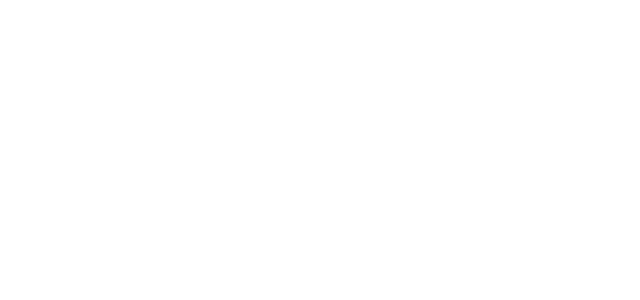
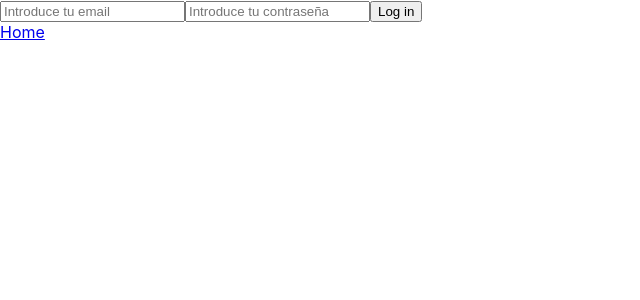
Before and after one commit to CherokiDev/dental-clinic-frontend, a React (Create React App) app: page /login in a window 1280 px wide. Shown: the top 300 px of the page, without its empty margins (0-640 px from the left). Built offline with nearby package versions, Linux system fonts and the light colour scheme.

Commit message:
creating container Login

```diff
--- a/src/App.js
+++ b/src/App.js
@@ -2,12 +2,16 @@
 import { BrowserRouter, Switch, Route } from 'react-router-dom';
 import './App.css';
 import Home from './containers/Home/Home';
+import Login from './containers/Login/Login';
+import Register from './containers/Register/Register'
 
 function App() {
   return (
     <BrowserRouter>
       <Switch>
         <Route path='/' component={Home} exact/>
+        <Route path='/login' component={Login} exact/>
+        <Route path='/register' component={Register} exact/>
       </Switch>
     </BrowserRouter>
   );
--- a/src/containers/Home/Home.jsx
+++ b/src/containers/Home/Home.jsx
@@ -0,0 +1,19 @@
+import React from 'react';
+import { Link } from 'react-router-dom';
+
+
+const Home = () =>  {
+  return (
+    <div>
+      <home>
+        <Link to="/login">Login</Link>
+      </home>
+      <register>
+        <Link to="/register">Register</Link>
+      </register>
+    </div>
+  )
+}
+
+
+export default Home;
--- /dev/null
+++ b/src/containers/Login/Login.jsx
@@ -0,0 +1,34 @@
+import React from 'react';
+import axios from 'axios';
+import { Link } from 'react-router-dom';
+
+
+const Login = () => {
+    const handleSubmit = event => {
+        event.preventDefault();
+        const user = {
+            email: event.target.email.value,
+            password: event.target.password.value
+        };
+        axios.post('http://localhost:3004/users/login', user)
+            .then(res => {
+                console.log(res)
+            })
+            .catch(error => console.log(error.response.data))
+    }
+
+    return (
+        <div>
+            <form className="login-form" onSubmit={handleSubmit}>
+                <input type="email" name="email" required placeholder="Introduce tu email" />
+                <input type="password" name="password" required placeholder="Introduce tu contraseña" />
+                <button type="submit">Log in</button>
+            </form>
+            <back>
+                <Link to ='/'>Home</Link>
+            </back>
+        </div>
+    )
+}
+
+export default Login;
```
Also changed, not shown: src/containers/Home/Home.scss (added), src/containers/Login/Login.scss (added), src/containers/Register/Register.jsx (added).
